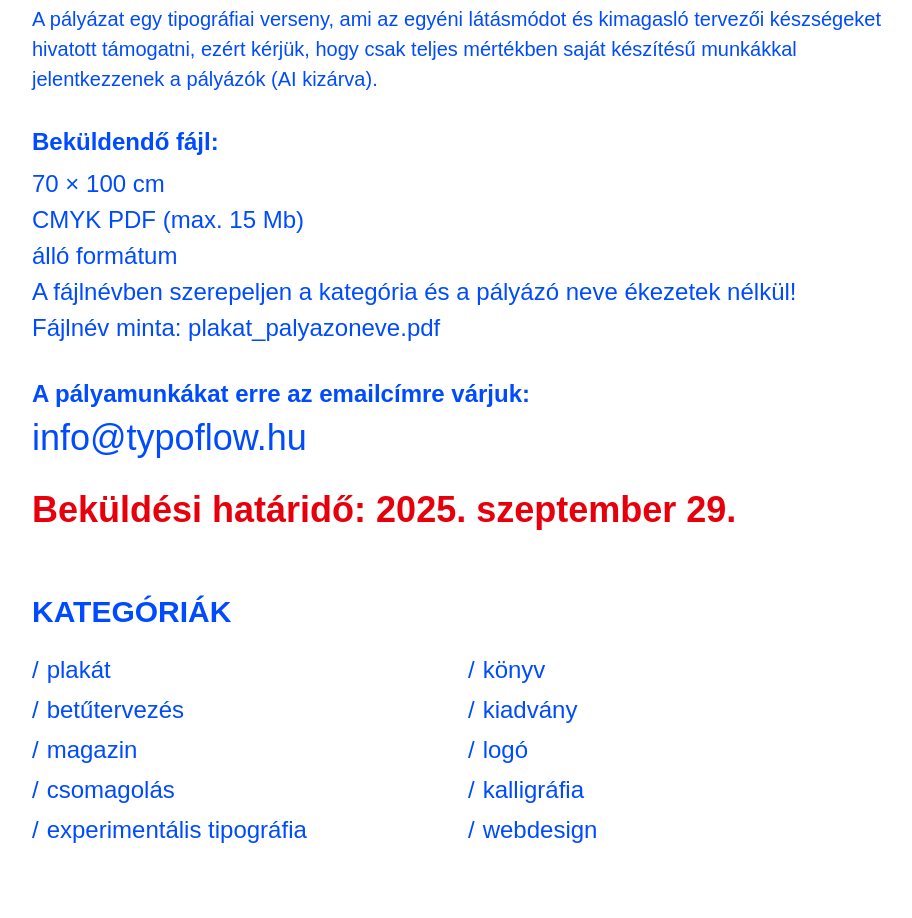
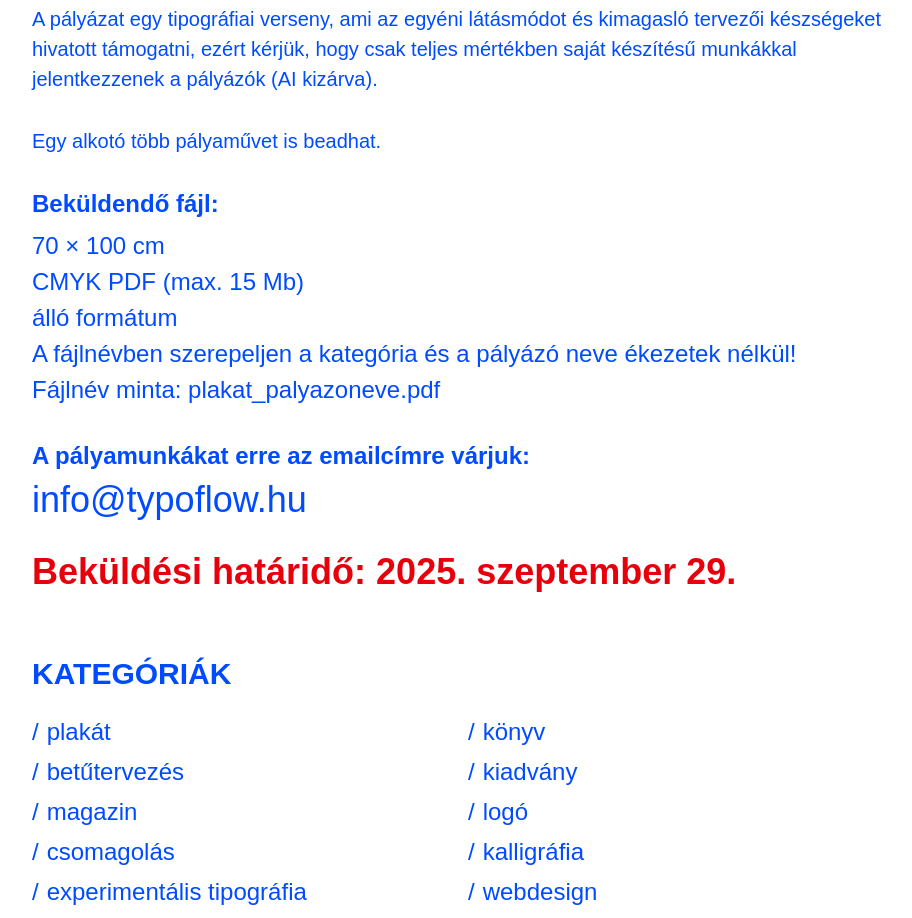
Before and after one commit to somahargitai/typo-flow-2025, a React (Vite) app: page / in a window 1280 px wide. Shown: the part 1940-2858 px from the top of the page, without its empty margins (176-1088 px from the left). Built offline with nearby package versions, Linux system fonts and the light colour scheme.

Commit message:
feat: multiple entries acceptable

```diff
--- a/src/contexts/LanguageContext.jsx
+++ b/src/contexts/LanguageContext.jsx
@@ -38,6 +38,7 @@
           'A pályázaton nem vehetnek részt a szervezők,  zsűritagok, előadók és ezek hozzátartozói.',
         noCheating:
           'A pályázat egy tipográfiai verseny, ami az egyéni látásmódot és kimagasló tervezői készségeket hivatott támogatni, ezért kérjük, hogy csak teljes mértékben saját készítésű munkákkal jelentkezzenek a pályázók (AI kizárva).',
+        multipleEntries: 'Egy alkotó több pályaművet is beadhat.',
         fileRequirements: 'Beküldendő fájl:',
         imageParameters: '70 × 100 cm',
         fileSize: 'CMYK PDF (max. 15 Mb)',
@@ -142,6 +143,7 @@
           'The competition is not open to organizers, jury members, speakers and their associated persons.',
         noCheating:
           'The competition is a typography contest designed to support individual vision and outstanding design skills, therefore we ask that applicants only submit works that are entirely their own creation (AI excluded).',
+        multipleEntries: 'An applicant can submit multiple entries.',
         fileRequirements: 'File requirements:',
         imageParameters: '70 × 100 cm',
         fileSize: 'CMYK PDF (max. 15 Mb)',
--- a/src/sections/Competition.jsx
+++ b/src/sections/Competition.jsx
@@ -50,6 +50,17 @@
             }}
           >
             {translationsOfLanguage.competition.noCheating}
+          </p>
+
+          <p
+            className="text-sm sm:text-sm md:text-lg lg:text-lg xl:text-xl
+              2xl:text-xl leading-normal mb-8"
+            style={{
+              fontFamily: 'Geist, sans-serif',
+              color: '#004bff',
+            }}
+          >
+            {translationsOfLanguage.competition.multipleEntries}
           </p>
 
           {/* File Requirements Section */}
```
